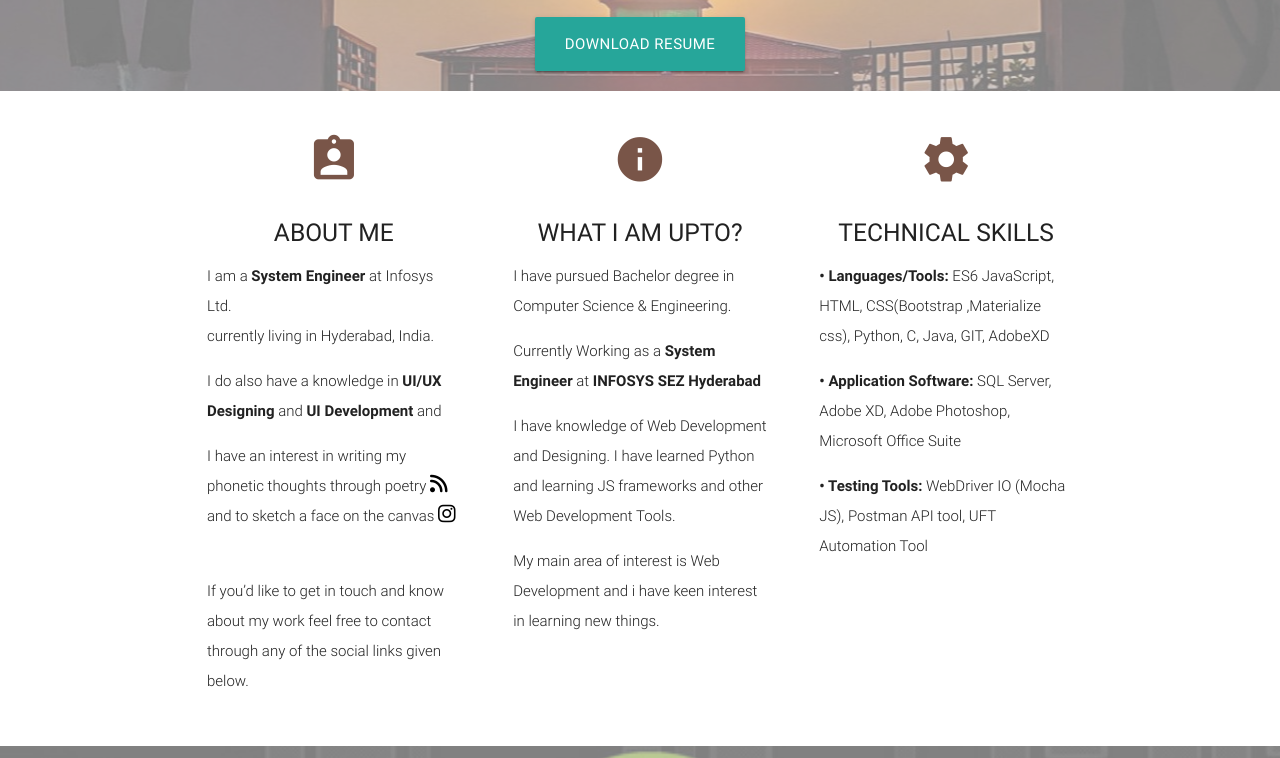
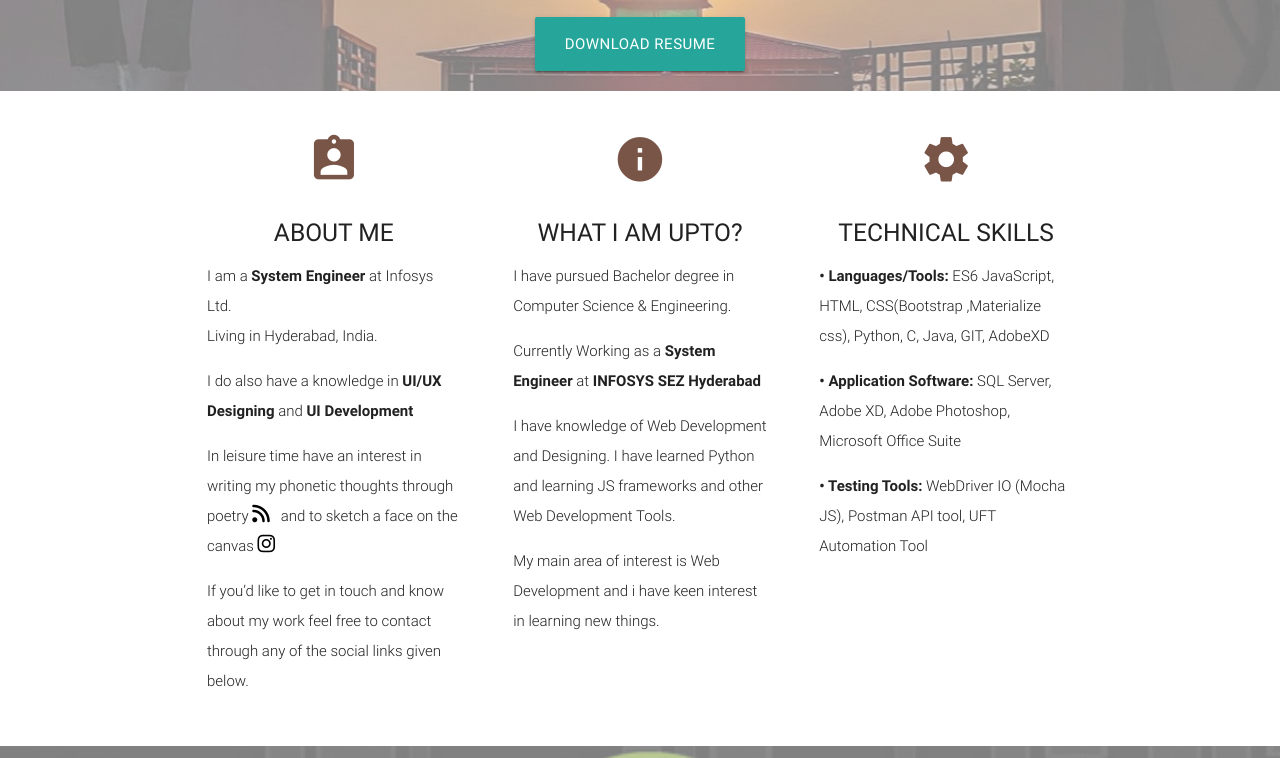
Before and after one commit to animeshbasak/animeshbasak.github.io, a plain HTML site: page index.html in a window 1280 px wide. Shown: the part 448-1206 px from the top of the page. Drawn offline with nearby package versions, Linux system fonts and the light colour scheme; some packages are replaced by stand-ins of ours; a web font is replaced by a local one.

Commit message:
Update index.html

```diff
--- a/index.html
+++ b/index.html
@@ -71,9 +71,9 @@
             <h2 class="center brown-text"><i class="material-icons">assignment_ind</i></h2>
            <h5 class="center">ABOUT  ME</h5>
 
-            <p class="light">I am a <b>System Engineer </b>at Infosys Ltd.<br> currently living in Hyderabad, India. </p>
-            <p class="light">I do also have a knowledge in <b>UI/UX Designing</b> and <b>UI Development</b> and </p>
-						<p class="light">I have an interest in writing my phonetic thoughts through poetry
+            <p class="light">I am a <b>System Engineer </b>at Infosys Ltd.<br> Living in Hyderabad, India. </p>
+            <p class="light">I do also have a knowledge in <b>UI/UX Designing</b> and <b>UI Development</b></p>
+						<p class="light">In leisure time have an interest in writing my phonetic thoughts through poetry
                   <a href="https://livingasanimesh.blogspot.in" title="Blogpot" rel="nofollow" target="_blank"><i class="fa fa-rss" aria-hidden="true"style="font-size:20px;color:black"></i></a>&nbsp;&nbsp;
                and to sketch a face on the canvas
                <a href="https://www.instagram.com/faceoncanvas" title="Instagram" rel="nofollow" target="_blank"><i class="fa fa-instagram" aria-hidden="true"style="font-size:20px;color:black"></i></a>&nbsp;&nbsp;</p>
```
